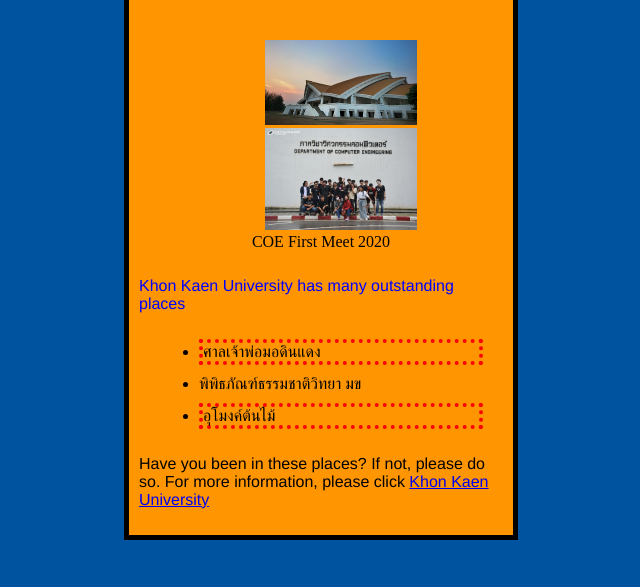
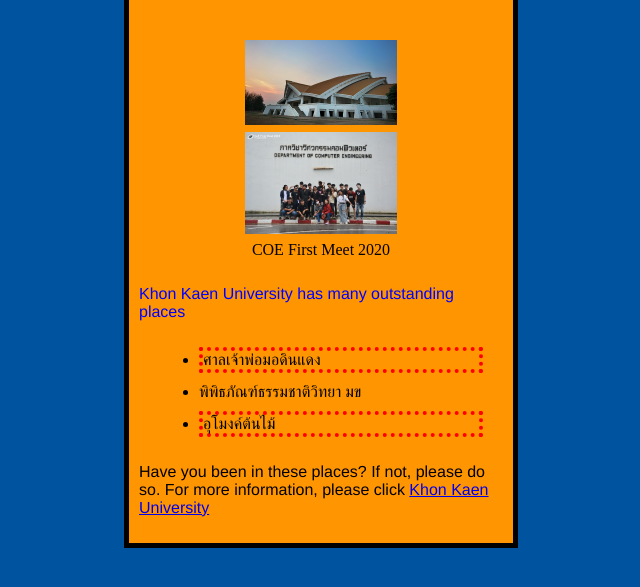
Before and after one commit to Homeward-creator/Homeward-creator.github.io, a plain HTML site: page index.html in a window 1280 px wide. Shown: the part 207-794 px from the top of the page, without its empty margins (319-959 px from the left). Drawn offline with Linux system fonts and the light colour scheme.

Commit message:
Update style.css

```diff
--- a/styles/style.css
+++ b/styles/style.css
@@ -16,16 +16,6 @@
     border: black 5px;
     border-style: solid;
     margin: 0 auto;
-}
-#img {
-    position: relative;
-    left: 7.5vw;
-    display: block ;
-}
-#img2 {
-    position: relative;
-    left: 7.5vw;
-    display: block;
 }
 #p {
     font-size: 16px;
```
